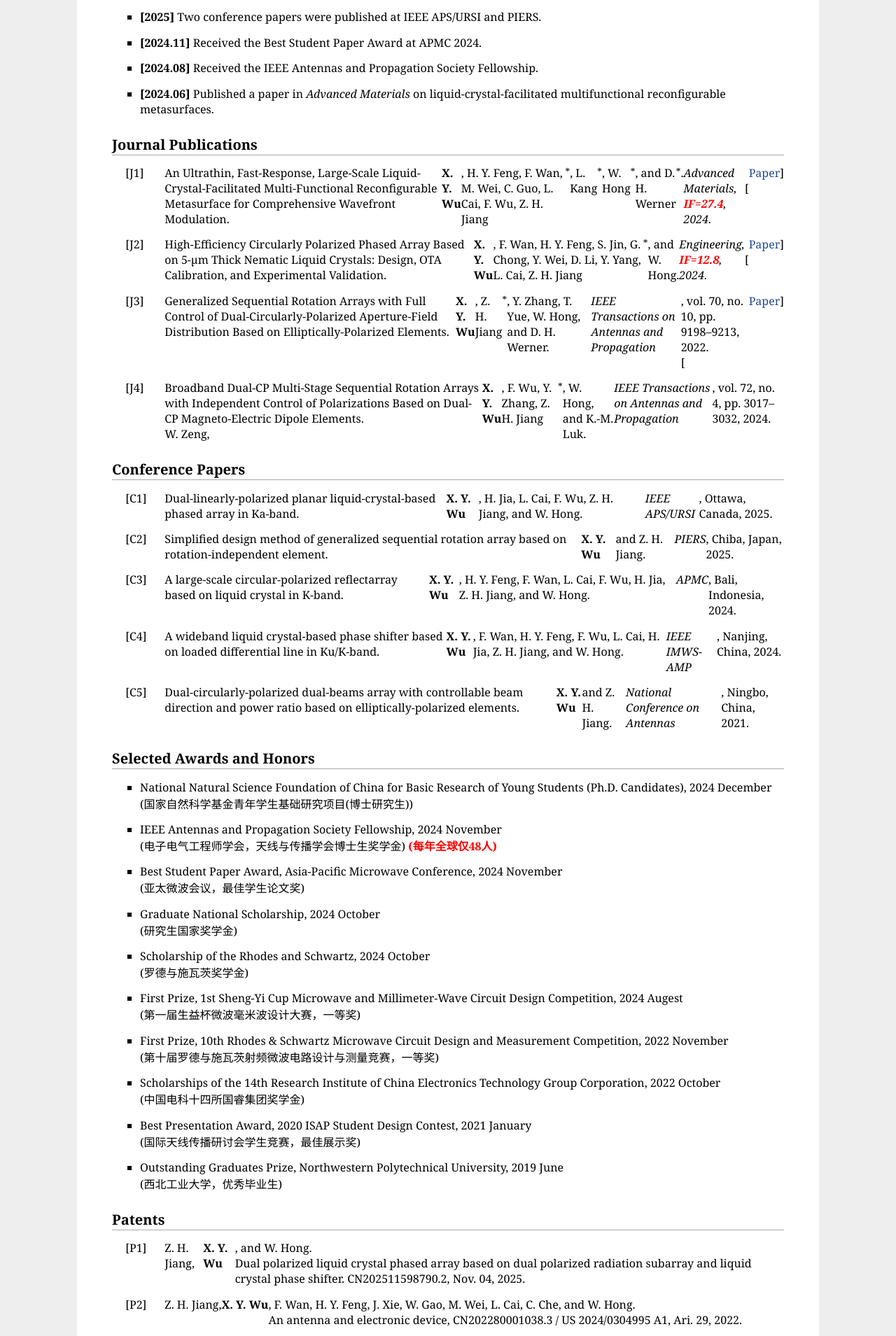
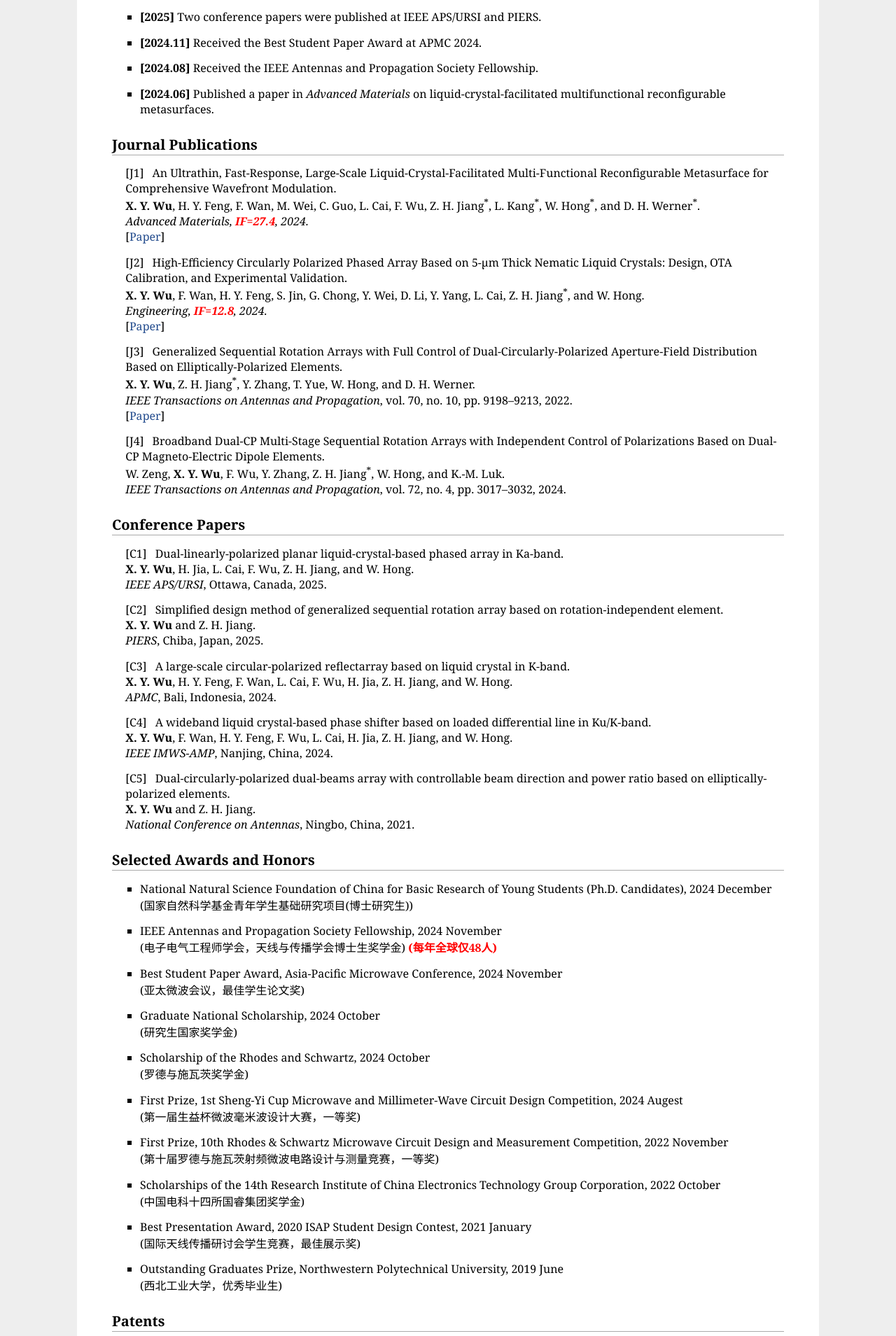
Before and after one commit to xinyuwu0415/xinyuwu0415.github.io, a Jekyll site: the page index.html, which Jekyll copies as it is, in a window 1280 px wide. Shown: the part 666-2575 px from the top of the page at 70% size. Built offline with Jekyll 4.4.1, drawn with Linux system fonts in a browser that asks for light colours.

Commit message:
Update index.html

```diff
--- a/index.html
+++ b/index.html
@@ -89,8 +89,6 @@
   }
   ol.conf li {
     counter-increment: conf-counter;
-    display: flex;           /* 弹性布局 */
-    align-items: flex-start; /* 顶部对齐 */
   }
   ol.conf li::before {
     content: "[C" counter(conf-counter) "] ";
@@ -106,8 +104,6 @@
   }
   ol.journal li {
     counter-increment: journal-counter;
-    display: flex;           /* 弹性布局 */
-    align-items: flex-start; /* 顶部对齐 */
   }
   ol.journal li::before {
     content: "[J" counter(journal-counter) "] ";
@@ -123,8 +119,6 @@
   }
   ol.patent li {
     counter-increment: patent-counter;
-    display: flex;           /* 弹性布局 */
-    align-items: flex-start; /* 顶部对齐 */
   }
   ol.patent li::before {
     content: "[P" counter(patent-counter) "] ";
```
